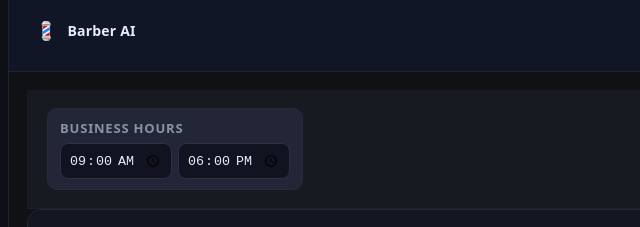
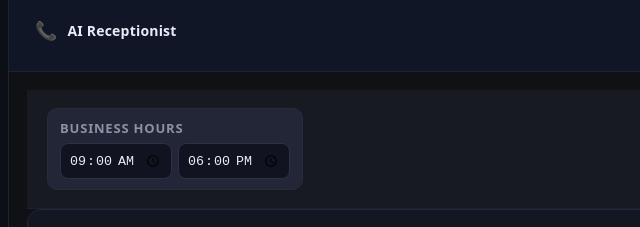
Before and after one commit to lb1227/barber-ai, a website: page docs/index.html in a window 1280 px wide. Shown: the top 227 px of the page, 231-871 px from the left. Drawn offline with nearby package versions, Linux system fonts and the light colour scheme.

Commit message:
Update index.html

```diff
--- a/docs/index.html
+++ b/docs/index.html
@@ -426,8 +426,8 @@
 <!-- Top site header (sticky) -->
 <div class="topbar">
   <div class="brand">
-    <span class="logo">💈</span>
-    <span class="name">Barber AI</span>
+    <span class="logo">📞</span>
+    <span class="name">AI Receptionist</span>
   </div>
 
   <div class="account" id="topbarAccount">
```
